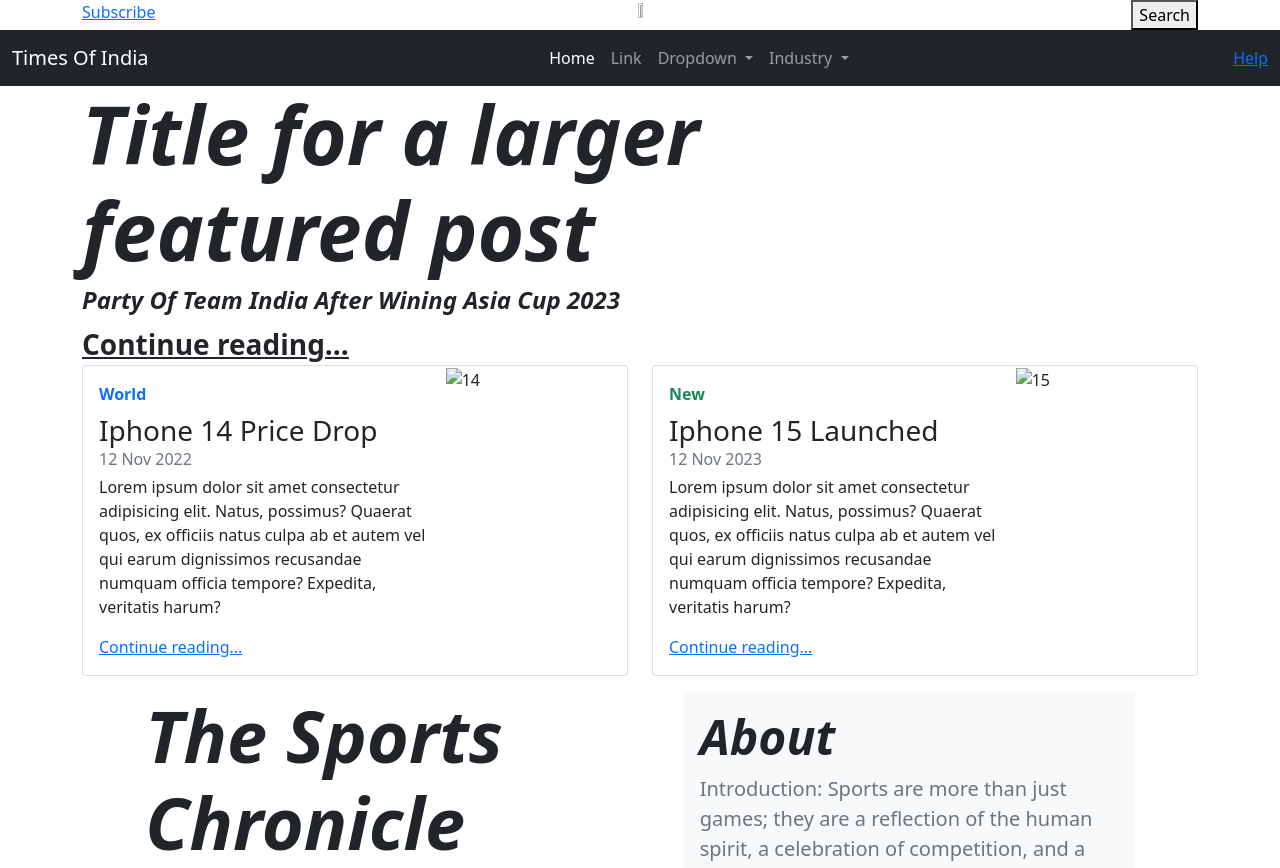
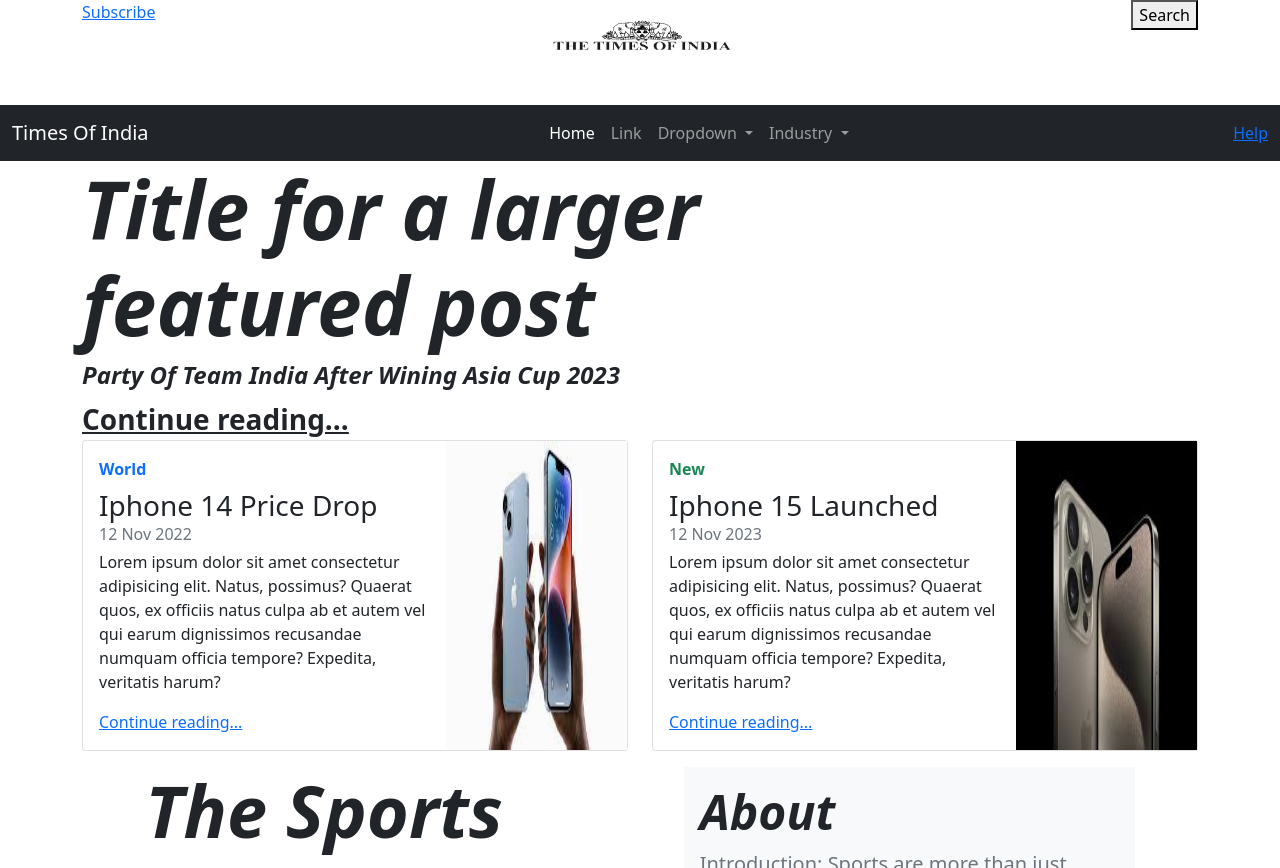
Before and after one commit to Yash2127/newpaper2, a plain HTML site: page newspaper.html in a window 1280 px wide. Shown: the top 868 px of the page. Drawn offline with Linux system fonts and the light colour scheme; files that its build step writes are made by us from their sources.

Commit message:
Update newspaper.html

```diff
--- a/newspaper.html
+++ b/newspaper.html
@@ -3,7 +3,7 @@
 <head>
     <meta charset="UTF-8">
     <meta name="viewport" content="width=device-width, initial-scale=1.0">
-    <link rel="stylesheet" href="css/bootstrap.min.css">
+    <link rel="stylesheet" href="bootstrap.min.css">
     <script src="bootstrap.bundle.min.js"></script>
     <title>NewsPaper</title>
 </head>
@@ -13,7 +13,7 @@
         <a href="First.html">Subscribe</a>
     </div>
     <div class="d-flex justify-content-center">
-        <img src="img/toi.png" width="50%" height="70%" alt="">
+        <img src="toi.png" width="50%" height="70%" alt="">
     </div>
     <div>
         <button>Search</button>
@@ -89,7 +89,7 @@
                         </div>
                       </div>
                       <div class="col-lg-4 d-lg-block d-none">
-                        <img src="img/iphone14.jpg" alt="14" height="100%" width="100%">
+                        <img src="iphone14.jpg" alt="14" height="100%" width="100%">
                     </div>
                     </div>
                   </div>
@@ -110,7 +110,7 @@
                         </div>
                       </div>
                       <div class="col-lg-4 d-lg-block d-none">
-                        <img src="img/iphone15.jpg" alt="15" height="100%" width="100%">
+                        <img src="iphone15.jpg" alt="15" height="100%" width="100%">
                     </div>
                     </div>
                   </div>
```
